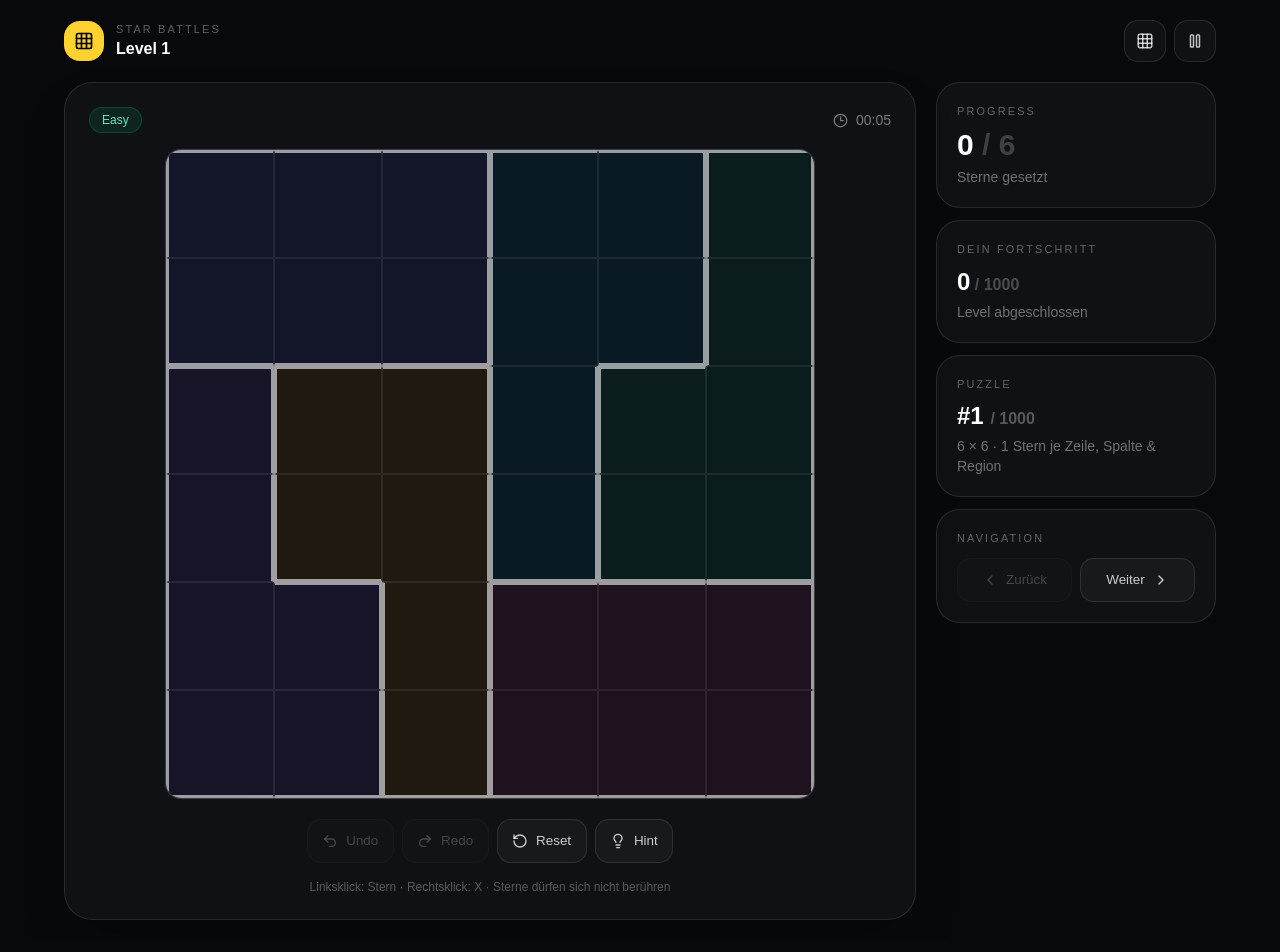
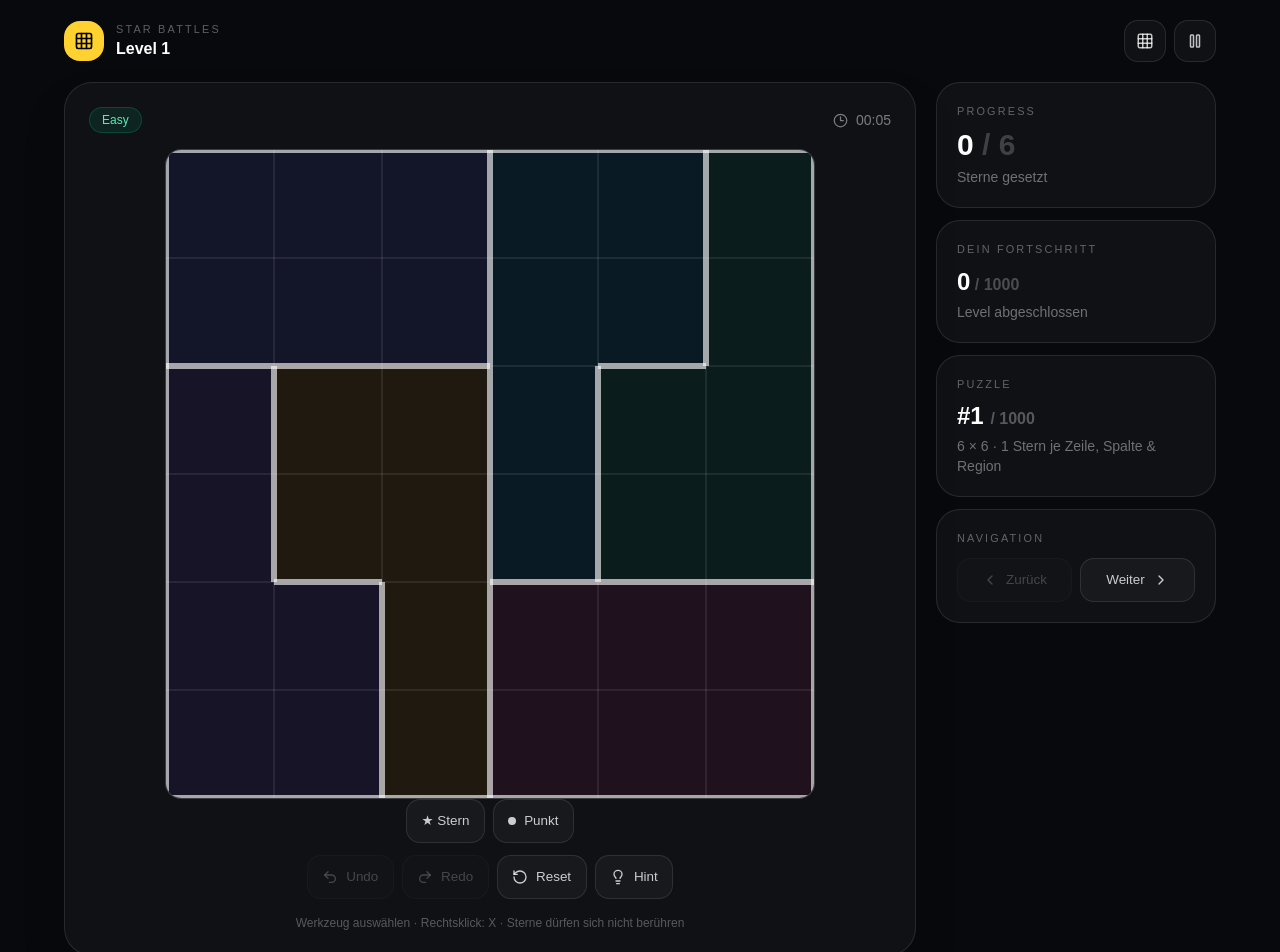
Before and after one commit to alexj050595-crypto/starbattles, a Next.js app: page / in a window 1280 px wide. Shown: the top 952 px of the page. Built offline with nearby package versions, Linux system fonts and the light colour scheme.

Commit message:
Fix cell input, add dot tool, prevent grid movement

```diff
--- a/components/Game.tsx
+++ b/components/Game.tsx
@@ -37,6 +37,7 @@ export default function Game() {
   const [hint, setHint] = useState<number | null>(null);
   const [screen, setScreen] = useState<"game" | "levels">("game");
   const [search, setSearch] = useState("");
+  const [tool, setTool] = useState<"star" | "dot">("star");
 
   const level = useMemo(() => generateLevel(levelId), [levelId]);
   const starCount = marks.filter(x => x === "star").length;
@@ -96,7 +97,7 @@ export default function Game() {
     if (paused || complete) return;
     const next = [...marks];
     if (forceX) next[i] = next[i] === "x" ? "empty" : "x";
-    else next[i] = next[i] === "star" ? "empty" : next[i] === "x" ? "star" : "star";
+    else next[i] = next[i] === tool ? "empty" : tool;
     commit(next);
   }
 
@@ -183,7 +184,7 @@ export default function Game() {
               <span className={`rounded-full border px-3 py-1 text-xs ${difficultyStyles[level.difficulty]}`}>{level.difficulty}</span>
               <span className="flex items-center gap-2 text-sm text-white/45"><Clock3 size={15}/>{fmt(seconds)}</span>
             </div>
-            <div className="mx-auto grid aspect-square w-full max-w-[650px] grid-cols-6 overflow-hidden rounded-2xl border border-white/20 bg-[#0a0c11]">
+            <div className="mx-auto grid aspect-square w-full max-w-[650px] grid-cols-6 overflow-hidden rounded-2xl border border-white/20 bg-[#0a0c11] select-none touch-none">
               {marks.map((mark, i) => {
                 const region = level.regions[i];
                 const row = Math.floor(i / SIZE), col = i % SIZE;
@@ -193,29 +194,39 @@ export default function Game() {
                 const left = col === 0 || level.regions[i - 1] !== region;
                 const right = col === SIZE - 1 || level.regions[i + 1] !== region;
                 const isRegionStart = i === level.regions.findIndex(value => value === region);
-                return <button key={i} onClick={() => toggleCell(i)} onContextMenu={e => {e.preventDefault();toggleCell(i,true)}} style={{
-                  backgroundColor: REGION_STYLES[region],
-                  borderTopWidth: top ? 3 : 1,
-                  borderBottomWidth: bottom ? 3 : 1,
-                  borderLeftWidth: left ? 3 : 1,
-                  borderRightWidth: right ? 3 : 1,
-                  borderTopColor: top ? "rgba(255,255,255,.58)" : "rgba(255,255,255,.08)",
-                  borderBottomColor: bottom ? "rgba(255,255,255,.58)" : "rgba(255,255,255,.08)",
-                  borderLeftColor: left ? "rgba(255,255,255,.58)" : "rgba(255,255,255,.08)",
-                  borderRightColor: right ? "rgba(255,255,255,.58)" : "rgba(255,255,255,.08)"
-                }} className={`relative flex items-center justify-center border transition hover:brightness-125 ${hint===i?"ring-2 ring-inset ring-amber-300":""}`} aria-label={`Cell ${i+1}${isRegionStart ? ", region " + (region + 1) : ""}`}>
+                const outline = [
+                  top ? "inset 0 3px 0 rgba(255,255,255,.62)" : "inset 0 1px 0 rgba(255,255,255,.08)",
+                  bottom ? "inset 0 -3px 0 rgba(255,255,255,.62)" : "inset 0 -1px 0 rgba(255,255,255,.08)",
+                  left ? "inset 3px 0 0 rgba(255,255,255,.62)" : "inset 1px 0 0 rgba(255,255,255,.08)",
+                  right ? "inset -3px 0 0 rgba(255,255,255,.62)" : "inset -1px 0 0 rgba(255,255,255,.08)"
+                ].join(", ");
+                return <button
+                  key={i}
+                  type="button"
+                  onClick={() => toggleCell(i)}
+                  onContextMenu={e => { e.preventDefault(); toggleCell(i, true); }}
+                  onMouseDown={e => { if (e.button === 2) e.preventDefault(); }}
+                  style={{ backgroundColor: REGION_STYLES[region], boxShadow: outline }}
+                  className={`relative flex min-h-0 min-w-0 select-none touch-none items-center justify-center overflow-hidden border-0 p-0 transition hover:brightness-125 active:brightness-110 ${hint===i?"ring-2 ring-inset ring-amber-300":""}`}
+                  aria-label={`Cell ${i+1}${isRegionStart ? ", region " + (region + 1) : ""}`}
+                >
                   {mark==="star" && <span className={`text-4xl leading-none drop-shadow-[0_0_14px_rgba(251,191,36,.35)] ${hasConflict(i) ? "text-rose-300" : "text-amber-300"}`}>★</span>}
+                  {mark==="dot" && <span className="h-2.5 w-2.5 rounded-full bg-white/70 shadow-[0_0_8px_rgba(255,255,255,.25)]" />}
                   {mark==="x" && <X size={22} className="text-white/25"/>}
                 </button>
               })}
             </div>
-            <div className="mt-5 flex flex-wrap justify-center gap-2">
+            <div className="mb-3 flex justify-center gap-2">
+              <button type="button" onClick={() => setTool("star")} className={`control ${tool === "star" ? "border-amber-300/50 bg-amber-300/10 text-amber-200" : ""}`}>★ Stern</button>
+              <button type="button" onClick={() => setTool("dot")} className={`control ${tool === "dot" ? "border-white/30 bg-white/10 text-white" : ""}`}><span className="h-2 w-2 rounded-full bg-current" /> Punkt</button>
+            </div>
+            <div className="mt-3 flex flex-wrap justify-center gap-2">
               <button className="control" onClick={undo} disabled={!history.length}><Undo2 size={16}/>Undo</button>
               <button className="control" onClick={redo} disabled={!future.length}><Redo2 size={16}/>Redo</button>
               <button className="control" onClick={reset}><RotateCcw size={16}/>Reset</button>
               <button className="control" onClick={giveHint}><Lightbulb size={16}/>Hint</button>
             </div>
-            <p className="mt-4 text-center text-xs text-white/30">Linksklick: Stern · Rechtsklick: X · Sterne dürfen sich nicht berühren</p>
+            <p className="mt-4 text-center text-xs text-white/30">Werkzeug auswählen · Rechtsklick: X · Sterne dürfen sich nicht berühren</p>
           </div>
 
           <aside className="space-y-3">
```
